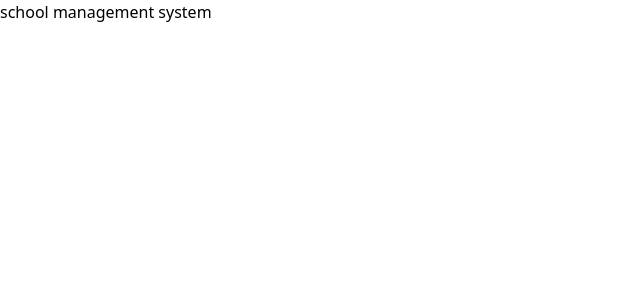
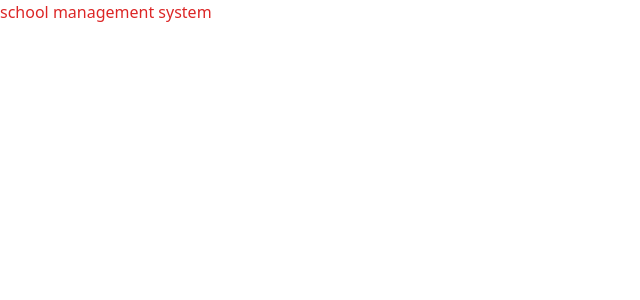
Before and after one commit to obaraelijah/school-management-system, a React (Vite) app in the folder frontend/: page / in a window 1280 px wide. Shown: the top 300 px of the page, without its empty margins (0-640 px from the left). Built offline with nearby package versions, Linux system fonts and the light colour scheme.

Commit message:
chanages

```diff
--- a/frontend/src/App.jsx
+++ b/frontend/src/App.jsx
@@ -1,7 +1,7 @@
 function App() {
   return (
     <main className=''>
-      <h1 className=''>school management system</h1>
+      <h1 className='text-red-600'>school management system</h1>
     </main>
   );
 }
```
Also changed, not shown: 2 other files (tests, documents, lock files or other folders).
